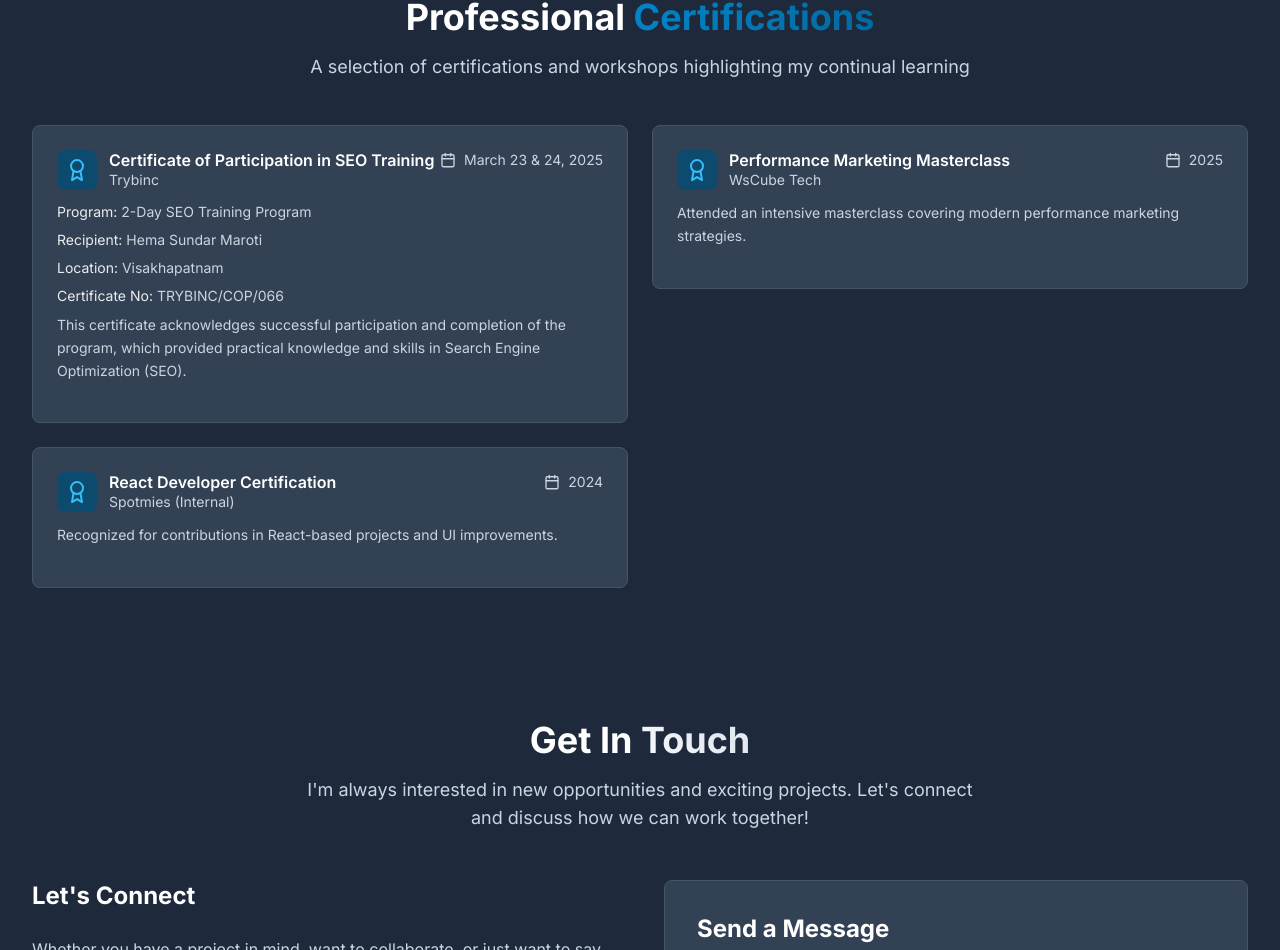
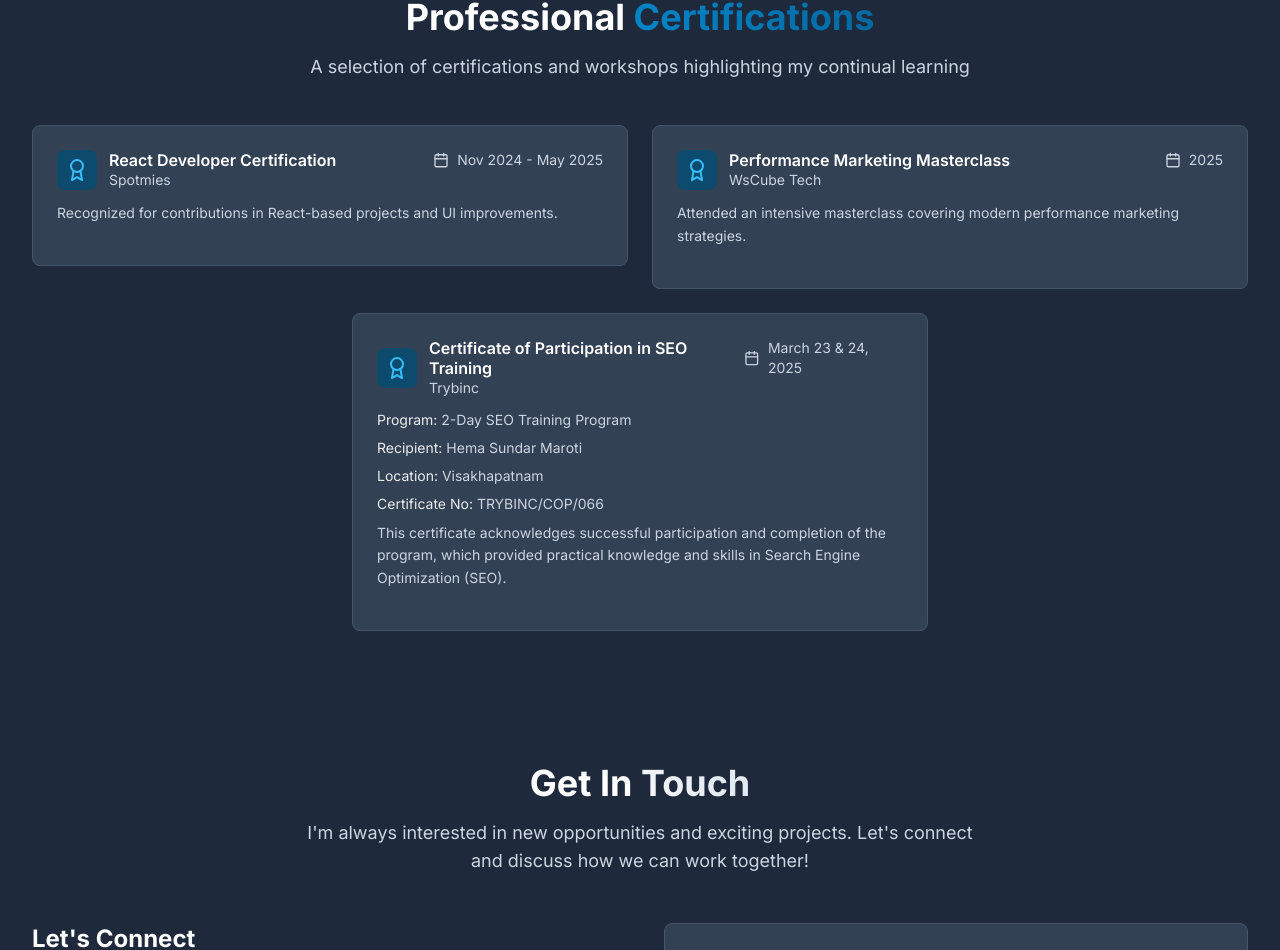
Before and after one commit to Hemasundar2006/Hemasundar-Maroti-Portfolio, a React (Vite) app: page / in a window 1280 px wide. Shown: the part 4565-5515 px from the top of the page. Built offline with nearby package versions, Linux system fonts and the light colour scheme.

Commit message:
Refactor Certifications component to update certification details and enhance visual presentation; integrate mouse-driven color shifts in ParticleBackground for dynamic effects.

```diff
--- a/src/components/Certifications.jsx
+++ b/src/components/Certifications.jsx
@@ -4,6 +4,20 @@ import ScrollAnimations from './ScrollAnimations'
 
 const Certifications = () => {
   const certifications = [
+    {
+      title: 'React Developer Certification',
+      issuer: 'Spotmies',
+      date: 'Nov 2024 - May 2025',
+      link: null,
+      description: 'Recognized for contributions in React-based projects and UI improvements.'
+    },
+    {
+      title: 'Performance Marketing Masterclass',
+      issuer: 'WsCube Tech',
+      date: '2025',
+      link: null,
+      description: 'Attended an intensive masterclass covering modern performance marketing strategies.'
+    },
     {
       title: 'Certificate of Participation in SEO Training',
       program: '2-Day SEO Training Program',
@@ -15,20 +29,6 @@ const Certifications = () => {
       link: null,
       description:
         'This certificate acknowledges successful participation and completion of the program, which provided practical knowledge and skills in Search Engine Optimization (SEO).'
-    },
-    {
-      title: 'Performance Marketing Masterclass',
-      issuer: 'WsCube Tech',
-      date: '2025',
-      link: null,
-      description: 'Attended an intensive masterclass covering modern performance marketing strategies.'
-    },
-    {
-      title: 'React Developer Certification',
-      issuer: 'Spotmies (Internal)',
-      date: '2024',
-      link: null,
-      description: 'Recognized for contributions in React-based projects and UI improvements.'
     }
   ]
 
@@ -46,8 +46,10 @@ const Certifications = () => {
           </ScrollAnimations>
 
           <div className="grid md:grid-cols-2 gap-6">
-            {certifications.map((cert, idx) => (
-              <ScrollAnimations key={idx} delay={idx * 150}>
+            {certifications.map((cert, idx) => {
+              const isCenterSecondRow = cert.title === 'Certificate of Participation in SEO Training'
+              return (
+              <ScrollAnimations key={idx} delay={idx * 150} className={isCenterSecondRow ? 'md:col-span-2 md:max-w-xl md:mx-auto' : ''}>
                 <div className="bg-dark-700 p-6 rounded-lg border border-dark-600 card-hover floating">
                   <div className="flex items-start justify-between mb-3">
                     <div className="flex items-center">
@@ -99,7 +101,7 @@ const Certifications = () => {
                   )}
                 </div>
               </ScrollAnimations>
-            ))}
+            )})}
           </div>
         </div>
       </div>
```
